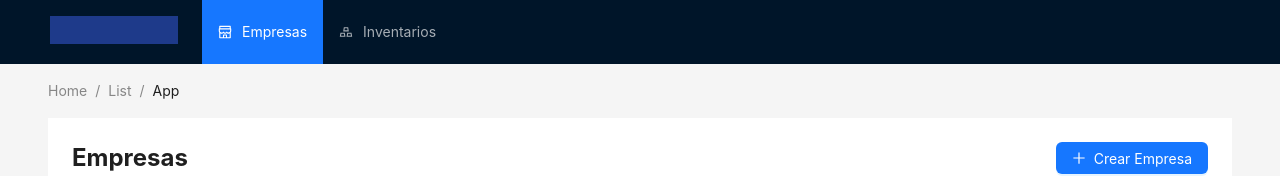
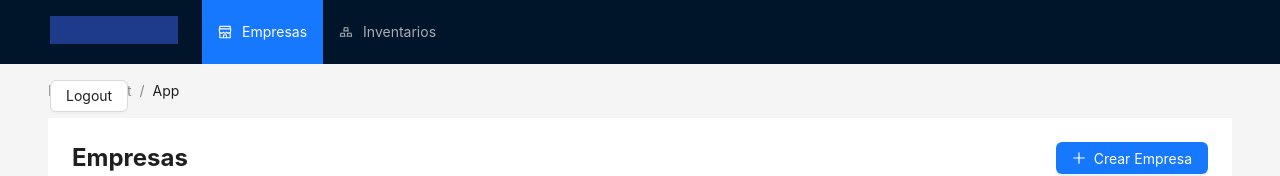
Before and after one commit to mcsrk/revstar-front, a React (Create React App) app: page / in a window 1280 px wide. Shown: the top 176 px of the page. Built offline with nearby package versions, Linux system fonts and the light colour scheme; no server answers.

Commit message:
user login and logout reloads page

```diff
--- a/src/components/header/CustomHeader.js
+++ b/src/components/header/CustomHeader.js
@@ -1,7 +1,10 @@
-import { Menu, Layout } from "antd";
+import { Menu, Layout, Button } from "antd";
 
 // Constants
 import sidebar_menu from "constants/header-menu";
+import { logOutUser } from "services/userService";
+
+// Const
 const { Header } = Layout;
 
 const CustomHeader = () => {
@@ -9,6 +12,7 @@ const CustomHeader = () => {
 		<Header>
 			<div className="w-32 h-7 my-4 mr-6 bg-blue-900 float-left" />
 			<Menu theme="dark" mode="horizontal" defaultSelectedKeys={[sidebar_menu.default]} items={sidebar_menu.items} />
+			<Button onClick={logOutUser}>Logout</Button>
 		</Header>
 	);
 };
--- a/src/services/userService.js
+++ b/src/services/userService.js
@@ -22,7 +22,7 @@ export const loginUser = async (username, password) => {
 			}
 		);
 		localStorage.setItem("token", response.data);
-		return response.data;
+		window.location.reload();
 	} catch (e) {
 		return throwErrors(e);
 	}
@@ -30,4 +30,5 @@ export const loginUser = async (username, password) => {
 
 export const logOutUser = async () => {
 	localStorage.clear();
+	window.location.reload();
 };
```
